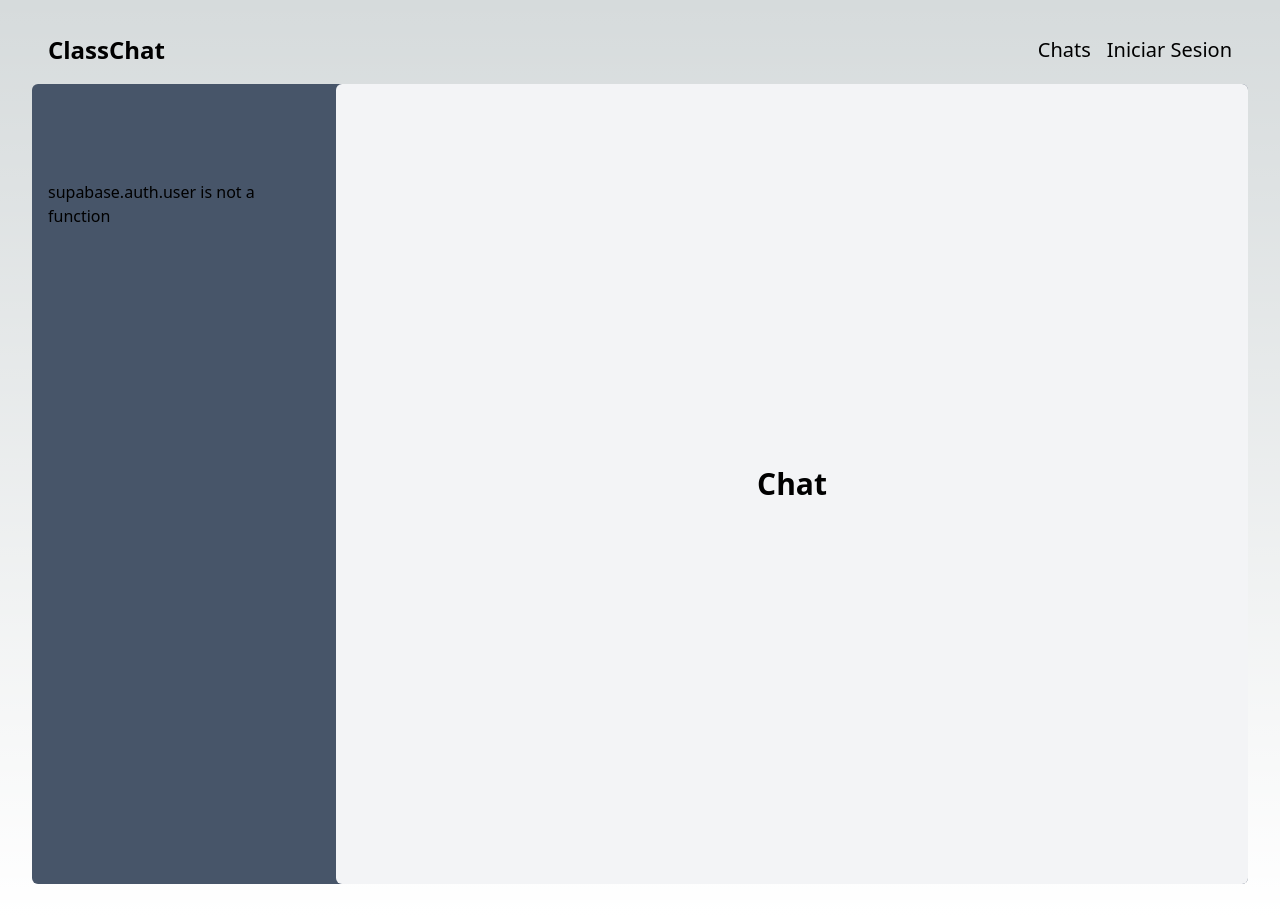
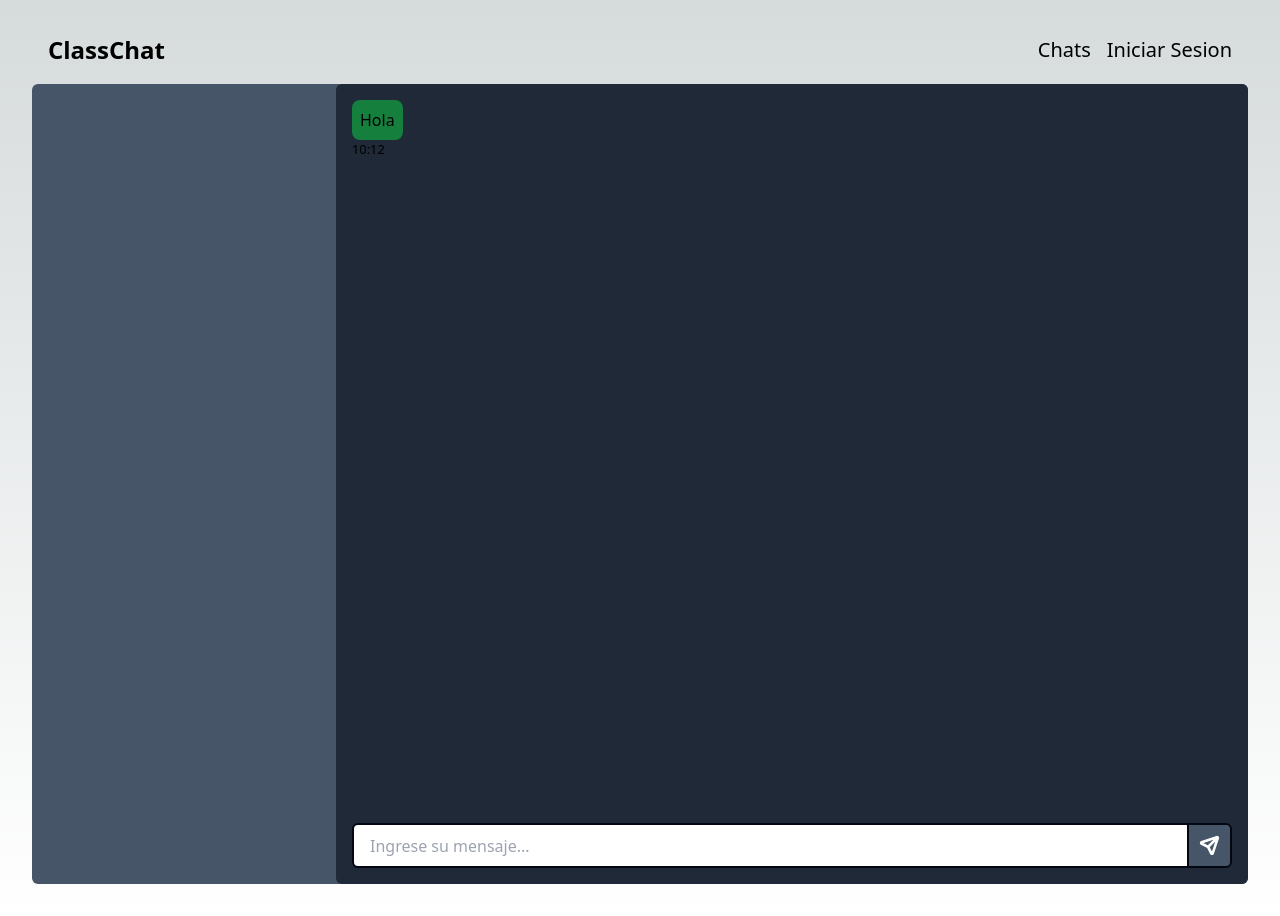
Before and after one commit to JoelMauricio/FinalTendencias, a Next.js app in the folder class-chat/: page / in a window 1280 px wide. Built offline with nearby package versions, Linux system fonts and the light colour scheme.

Commit message:
Added Message component and scroll funcitonality

```diff
--- a/class-chat/components/Chat.js
+++ b/class-chat/components/Chat.js
@@ -1,17 +1,45 @@
 import { supabase } from './../lib/supabaseClient';
 import ChatsList from './ChatsList';
+import { useState } from 'react';
+import Message from './Message';
 
 export default function Chat() {
     const channel = supabase.channel('messages:*');
+    const [newMessage, setNewMessage] = useState([]);
+    const [messages, setMessages] = useState([{ message: 'Hola', date: '10:12' }]);
+
+    function handleMessage() {
+        setMessages([...messages, { message: newMessage, date: '10:12' }])
+        console.log(newMessage);
+    }
 
     return (
-        <div className=" rounded-md flex items-center justify-center min-w-full min-h-[40rem] h-full bg-slate-600">
+        <div className=" rounded-md flex justify-center min-w-full min-h-[40rem] h-full bg-slate-600">
             <div className='w-1/4 min-h-[40rem] p-4 '>
                 <ChatsList />
 
             </div>
-            <div className=" rounded-md flex items-center justify-center w-3/4 min-h-full gap-4  bg-gray-100">
-                <h1 className="text-3xl font-bold">Chat</h1>
+            <div className=" rounded-md flex flex-col justify-center w-3/4 min-h-full bg-gray-800">
+                <div className='w-full h-full flex flex-col pt-4 px-4 overflow-hidden overflow-y-scroll'>
+                    {messages.map((message, index) => <Message key={index} message={message.message} date={message.date} />)}
+                </div>
+                <div className='w-full flex p-4  '>
+                    <input
+                        type='text'
+                        className='appearance-none  border-gray-950 leading-tight focus:outline-none
+                     focus:bg-gray-300 focus:shadow-outline rounded-l-md py-2 px-4 max-h-[45px] w-full text-black border-l-2 border-y-2'
+                        placeholder='Ingrese su mensaje...'
+                        onChange={(e) => setNewMessage(e.target.value)}
+                    />
+                    <button
+                        className=' border-2 border-gray-950 max-h-[45px] max-w-[45px] w-[4rem] bg-slate-600 rounded-r-md p-2'
+                        onClick={handleMessage}
+                    >
+                        <span className='h-full w-fullmax-w-[45px]  fill-white stroke-white'>
+                            <svg viewBox="0 0 24 24" xmlns="http://www.w3.org/2000/svg"><g id="SVGRepo_bgCarrier" strokeWidth="0"></g><g id="SVGRepo_tracerCarrier" strokeLinecap="round" strokeLinejoin="round"></g><g id="SVGRepo_iconCarrier"> <path d="M20.33 3.66996C20.1408 3.48213 19.9035 3.35008 19.6442 3.28833C19.3849 3.22659 19.1135 3.23753 18.86 3.31996L4.23 8.19996C3.95867 8.28593 3.71891 8.45039 3.54099 8.67255C3.36307 8.89471 3.25498 9.16462 3.23037 9.44818C3.20576 9.73174 3.26573 10.0162 3.40271 10.2657C3.5397 10.5152 3.74754 10.7185 4 10.85L10.07 13.85L13.07 19.94C13.1906 20.1783 13.3751 20.3785 13.6029 20.518C13.8307 20.6575 14.0929 20.7309 14.36 20.73H14.46C14.7461 20.7089 15.0192 20.6023 15.2439 20.4239C15.4686 20.2456 15.6345 20.0038 15.72 19.73L20.67 5.13996C20.7584 4.88789 20.7734 4.6159 20.7132 4.35565C20.653 4.09541 20.5201 3.85762 20.33 3.66996ZM4.85 9.57996L17.62 5.31996L10.53 12.41L4.85 9.57996ZM14.43 19.15L11.59 13.47L18.68 6.37996L14.43 19.15Z"></path> </g></svg>
+                        </span>
+                    </button>
+                </div>
             </div>
         </div>
     )
--- a/class-chat/components/ChatsList.js
+++ b/class-chat/components/ChatsList.js
@@ -6,59 +6,16 @@ export default function ChatsList() {
     const [loading, setLoading] = useState(true);
     const [error, setError] = useState(null);
 
-    useEffect(() => {
-        fetchChats();
-    }, []);
-
-    async function fetchChats() {
-        try {
-            setLoading(true);
-            const user = supabase.auth.user();
-            const { data: chats, error } = await supabase
-                .from('chats')
-                .select(`
-                    id,
-                    name,
-                    users (
-                        id,
-                        email,
-                        name
-                    )
-                `)
-                .eq('users.id', user.id);
-
-            if (error) throw error;
-            setChats(chats);
-        } catch (error) {
-            setError(error.message);
-        } finally {
-            setLoading(false);
-        }
-    }
-
-    if (loading) {
-        return <div>Loading...</div>;
-    }
-
-    if (error) {
-        return <div>{error}</div>;
-    }
+    // useEffect(() => {
+    //     fetchChats();
+    // }, []);
 
     return (
-        <div className="flex flex-col items-center justify-center min-w-full min-h-[40rem] h-full bg-gray-100">
-            <h1 className="text-3xl font-bold">Chats</h1>
+        <div className="flex flex-col items-center justify-center min-w-full min-h-[40rem] h-full">
             <div className="flex flex-col items-center justify-center w-full h-full gap-4">
                 {chats.map((chat) => (
                     <div key={chat.id} className="flex flex-col items-center justify-center w-full h-full gap-4">
-                        <h1 className="text-2xl font-bold">{chat.name}</h1>
-                        <div className="flex flex-col items-center justify-center w-full h-full gap-4">
-                            {chat.users.map((user) => (
-                                <div key={user.id} className="flex flex-col items-center justify-center w-full h-full gap-4">
-                                    <h1 className="text-xl font-bold">{user.name}</h1>
-                                    <h1 className="text-lg font-bold">{user.email}</h1>
-                                </div>
-                            ))}
-                        </div>
+                        <div className="rounded-full h-[3rem] w-[3rem] bg-red-400"></div>
                     </div>
                 ))}
             </div>
--- a/class-chat/components/CurrentChat.js
+++ /dev/null
@@ -1,13 +0,0 @@
-import { useState, useEffect } from 'react';
-
-export default function CurrentChat() {
-    const [messages, setMessages] = useState([]);
-    const [loading, setLoading] = useState(true);
-    const [error, setError] = useState(null);
-
-    return (<>
-        <div className='w-full h-full flex flex-col-reverse'>
-            {messages.map((message) => () => { })}
-        </div>
-    </>)
-}
--- /dev/null
+++ b/class-chat/components/Message.js
@@ -0,0 +1,13 @@
+export default function CurrentChat({ message, date }) {
+
+    return (<>
+        <div className='flex flex-col '>
+            <div className='rounded-lg w-fit max-w-[50%] h-fit flex flex-col-reverse p-2 bg-green-700 text-justify' >
+                {message}
+            </div>
+            <span className="text-[0.8rem]">
+                {date}
+            </span>
+        </div>
+    </>)
+}
```
